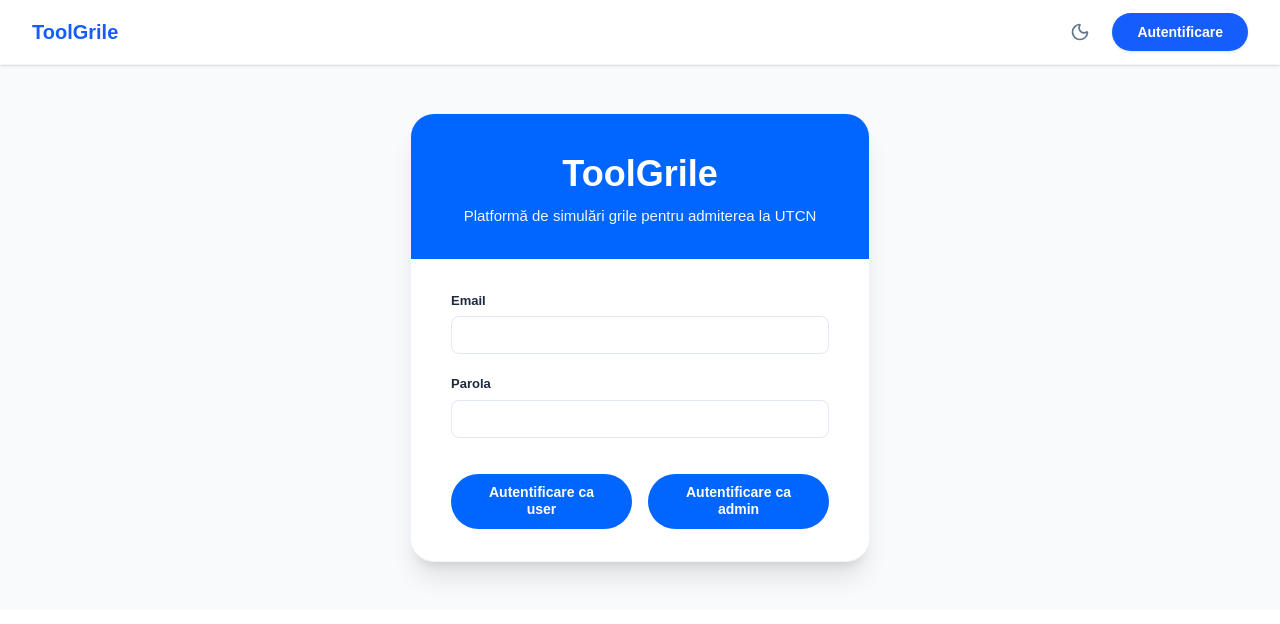
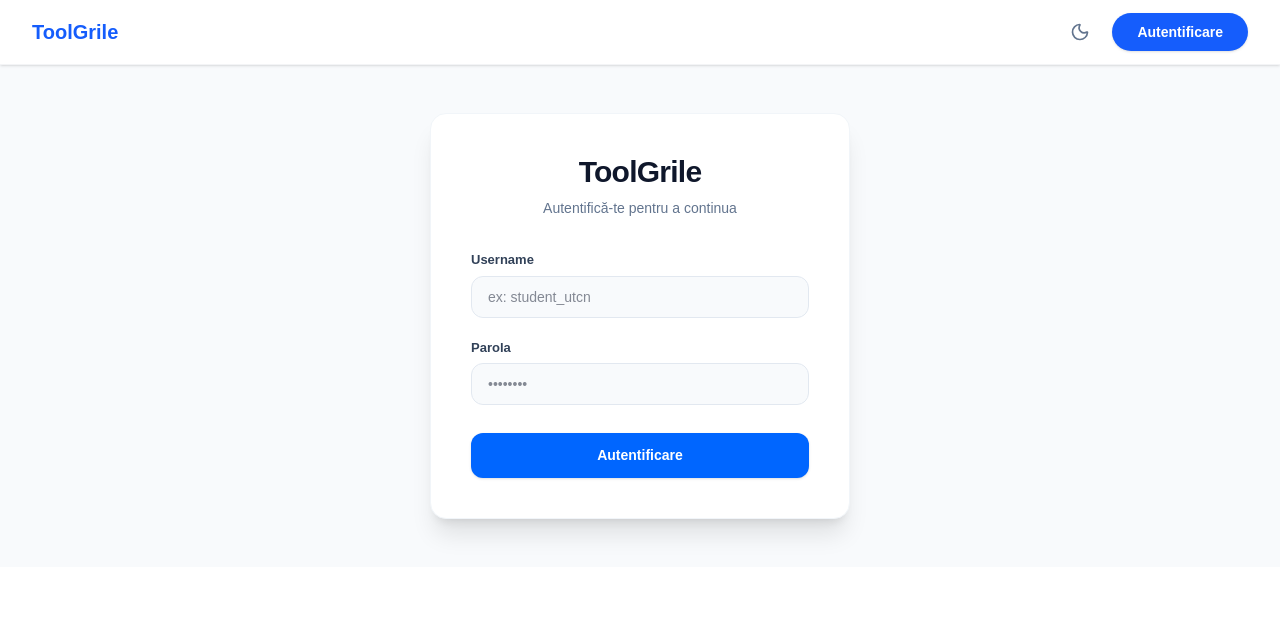
Before and after one commit to raul-muresan03/ToolGrile, a Next.js app in the folder frontend/: page /login in a window 1280 px wide. Shown: the top 624 px of the page. Built offline with nearby package versions, Linux system fonts and the light colour scheme.

Commit message:
feat(frontend/auth): implement unified login endpoint and refresh UI with username support

```diff
--- a/frontend/src/app/login/page.tsx
+++ b/frontend/src/app/login/page.tsx
@@ -3,78 +3,106 @@
 import { useState } from "react";
 import { useRouter } from "next/navigation";
 
+const API_URL = "http://localhost:8000";
+
 export default function LoginPage() {
   const router = useRouter();
-  const [email, setEmail] = useState("");
+  const [username, setUsername] = useState("");
   const [password, setPassword] = useState("");
-  const [errors, setErrors] = useState<{ email?: string; password?: string }>(
+  const [errors, setErrors] = useState<{ username?: string; password?: string; form?: string }>(
     {},
   );
+  const [isLoading, setIsLoading] = useState(false);
 
-  const handleLogin = (targetRole: "admin" | "student") => {
-    const newErrors: { email?: string; password?: string } = {};
+  const handleLogin = async () => {
+    const newErrors: { username?: string; password?: string; form?: string } = {};
 
-    if (!email.trim()) {
-      newErrors.email = "Câmpul de email este obligatoriu.";
-    } else if (!email.includes("@") || !email.includes(".")) {
-      newErrors.email = "Introduceți o adresă de email validă.";
+    if (!username.trim()) {
+      newErrors.username = "Câmpul username este obligatoriu.";
     }
 
     if (!password.trim()) {
       newErrors.password = "Câmpul de parolă este obligatoriu.";
-    } else if (password.length < 6) {
-      newErrors.password = "Parola trebuie să aibă minim 6 caractere.";
     }
 
     setErrors(newErrors);
     if (Object.keys(newErrors).length > 0) return;
 
-    if (targetRole === "admin") {
+    setIsLoading(true);
+    try {
+      const response = await fetch(`${API_URL}/api/login`, {
+        method: "POST",
+        headers: { "Content-Type": "application/json" },
+        body: JSON.stringify({ username, password }),
+      });
+
+      if (!response.ok) {
+        const errorData = await response.json().catch(() => ({}));
+        setErrors({ form: errorData.detail || "Username sau parolă incorectă." });
+        setIsLoading(false);
+        return;
+      }
+
+      const data = await response.json();
+      localStorage.setItem("currentUser", JSON.stringify(data));
+
+      if (data.role === "admin") {
         router.push("/admin");
       } else {
         router.push("/student");
+      }
+    } catch (err) {
+      setErrors({ form: "Eroare de conexiune la server." });
+      setIsLoading(false);
     }
   };
 
   return (
     <div className="flex-1 flex items-center justify-center py-12 px-4 sm:px-6 lg:px-8 bg-slate-50 dark:bg-slate-950 transition-colors duration-300">
-      <div className="max-w-[460px] w-full bg-white dark:bg-slate-900 rounded-3xl shadow-xl dark:shadow-slate-950/50 overflow-hidden border border-slate-100 dark:border-slate-800 flex flex-col">
-        <div className="bg-[#0066ff] px-8 pt-10 pb-8 flex flex-col items-center text-center">
-          <h1 className="text-4xl font-bold text-white mb-3">ToolGrile</h1>
-          <p className="text-white text-[15px] leading-snug px-2 opacity-95 font-medium">
-            Platformă de simulări grile pentru admiterea la UTCN
+      <div className="max-w-[420px] w-full bg-white dark:bg-slate-900 rounded-2xl shadow-xl dark:shadow-slate-950/50 overflow-hidden border border-slate-100 dark:border-slate-800 flex flex-col p-8 sm:p-10">
+
+        <div className="text-center mb-8">
+          <h1 className="text-3xl font-extrabold text-slate-900 dark:text-white mb-2 tracking-tight">ToolGrile</h1>
+          <p className="text-sm font-medium text-slate-500 dark:text-slate-400">
+            Autentifică-te pentru a continua
           </p>
         </div>
-        <div className="px-10 py-8">
-          <form className="space-y-5">
+
+        <form className="space-y-5" onSubmit={(e) => { e.preventDefault(); handleLogin(); }}>
+          {errors.form && (
+            <div className="bg-red-50 dark:bg-red-900/20 text-red-600 dark:text-red-400 text-sm font-bold p-3 rounded-xl border border-red-100 dark:border-red-800/50 text-center">
+              {errors.form}
+            </div>
+          )}
+
           <div>
             <label
-                className="block text-[13px] font-bold text-slate-800 dark:text-slate-200 mb-1.5"
-                htmlFor="email"
+              className="block text-[13px] font-bold text-slate-700 dark:text-slate-300 mb-1.5"
+              htmlFor="username"
             >
-                Email
+              Username
             </label>
             <input
-                id="email"
-                type="email"
-                value={email}
+              id="username"
+              type="text"
+              value={username}
               onChange={(e) => {
-                  setEmail(e.target.value);
-                  setErrors((prev) => ({ ...prev, email: undefined }));
+                setUsername(e.target.value);
+                setErrors((prev) => ({ ...prev, username: undefined, form: undefined }));
               }}
-                className={`w-full px-3 py-2 border rounded-lg text-slate-900 dark:text-slate-100 bg-white dark:bg-slate-800 text-sm focus:outline-none focus:ring-2 focus:ring-blue-500 focus:border-transparent transition ${errors.email ? "border-red-400 bg-red-50/50 dark:bg-red-950/50" : "border-slate-200 dark:border-slate-700"}`}
-                required
+              className={`w-full px-4 py-2.5 border rounded-xl text-slate-900 dark:text-white bg-slate-50 dark:bg-slate-800/50 text-sm focus:outline-none focus:ring-2 focus:ring-blue-500/50 focus:border-blue-500 transition-all ${errors.username ? "border-red-400 bg-red-50/50 dark:bg-red-900/20" : "border-slate-200 dark:border-slate-700 hover:border-slate-300 dark:hover:border-slate-600"}`}
+              placeholder="ex: student_utcn"
             />
-              {errors.email && (
-                <p className="text-red-500 dark:text-red-400 text-xs font-medium mt-1">
-                  {errors.email}
+            {errors.username && (
+              <p className="text-red-500 dark:text-red-400 text-xs font-bold mt-1.5">
+                {errors.username}
               </p>
             )}
           </div>
 
           <div>
             <label
-                className="block text-[13px] font-bold text-slate-800 dark:text-slate-200 mb-1.5"
+              className="block text-[13px] font-bold text-slate-700 dark:text-slate-300 mb-1.5"
               htmlFor="password"
             >
               Parola
@@ -85,38 +113,29 @@
               value={password}
               onChange={(e) => {
                 setPassword(e.target.value);
-                  setErrors((prev) => ({ ...prev, password: undefined }));
+                setErrors((prev) => ({ ...prev, password: undefined, form: undefined }));
               }}
-                className={`w-full px-3 py-2 border rounded-lg text-slate-900 dark:text-slate-100 bg-white dark:bg-slate-800 text-sm focus:outline-none focus:ring-2 focus:ring-blue-500 focus:border-transparent transition ${errors.password ? "border-red-400 bg-red-50/50 dark:bg-red-950/50" : "border-slate-200 dark:border-slate-700"}`}
-                required
+              className={`w-full px-4 py-2.5 border rounded-xl text-slate-900 dark:text-white bg-slate-50 dark:bg-slate-800/50 text-sm focus:outline-none focus:ring-2 focus:ring-blue-500/50 focus:border-blue-500 transition-all ${errors.password ? "border-red-400 bg-red-50/50 dark:bg-red-900/20" : "border-slate-200 dark:border-slate-700 hover:border-slate-300 dark:hover:border-slate-600"}`}
+              placeholder="••••••••"
             />
             {errors.password && (
-                <p className="text-red-500 dark:text-red-400 text-xs font-medium mt-1">
+              <p className="text-red-500 dark:text-red-400 text-xs font-bold mt-1.5">
                 {errors.password}
               </p>
             )}
           </div>
-            <div className="flex gap-4 pt-4">
+
+          <div className="pt-2">
             <button
-                type="button"
-                onClick={() => handleLogin("student")}
-                className="flex-1 flex flex-col items-center justify-center text-center bg-[#0066ff] text-white font-semibold text-[14px] leading-tight rounded-full py-2.5 px-4 hover:bg-blue-700 transition"
+              type="submit"
+              disabled={isLoading}
+              className="w-full flex items-center justify-center bg-[#0066ff] text-white font-bold text-[14px] rounded-xl py-3 px-4 hover:bg-blue-700 transition-colors shadow-sm disabled:opacity-70 disabled:cursor-not-allowed"
             >
-                <span>Autentificare ca</span>
-                <span>user</span>
-              </button>
-              <button
-                type="button"
-                onClick={() => handleLogin("admin")}
-                className="flex-1 flex flex-col items-center justify-center text-center bg-[#0066ff] text-white font-semibold text-[14px] leading-tight rounded-full py-2.5 px-4 hover:bg-blue-700 transition"
-              >
-                <span>Autentificare ca</span>
-                <span>admin</span>
+              {isLoading ? "Se autentifică..." : "Autentificare"}
             </button>
           </div>
         </form>
       </div>
     </div>
-    </div>
   );
 }
```
Also changed, not shown: 1 other file (tests, documents, lock files or other folders). Lines whose indentation alone changed are shown as unchanged.
